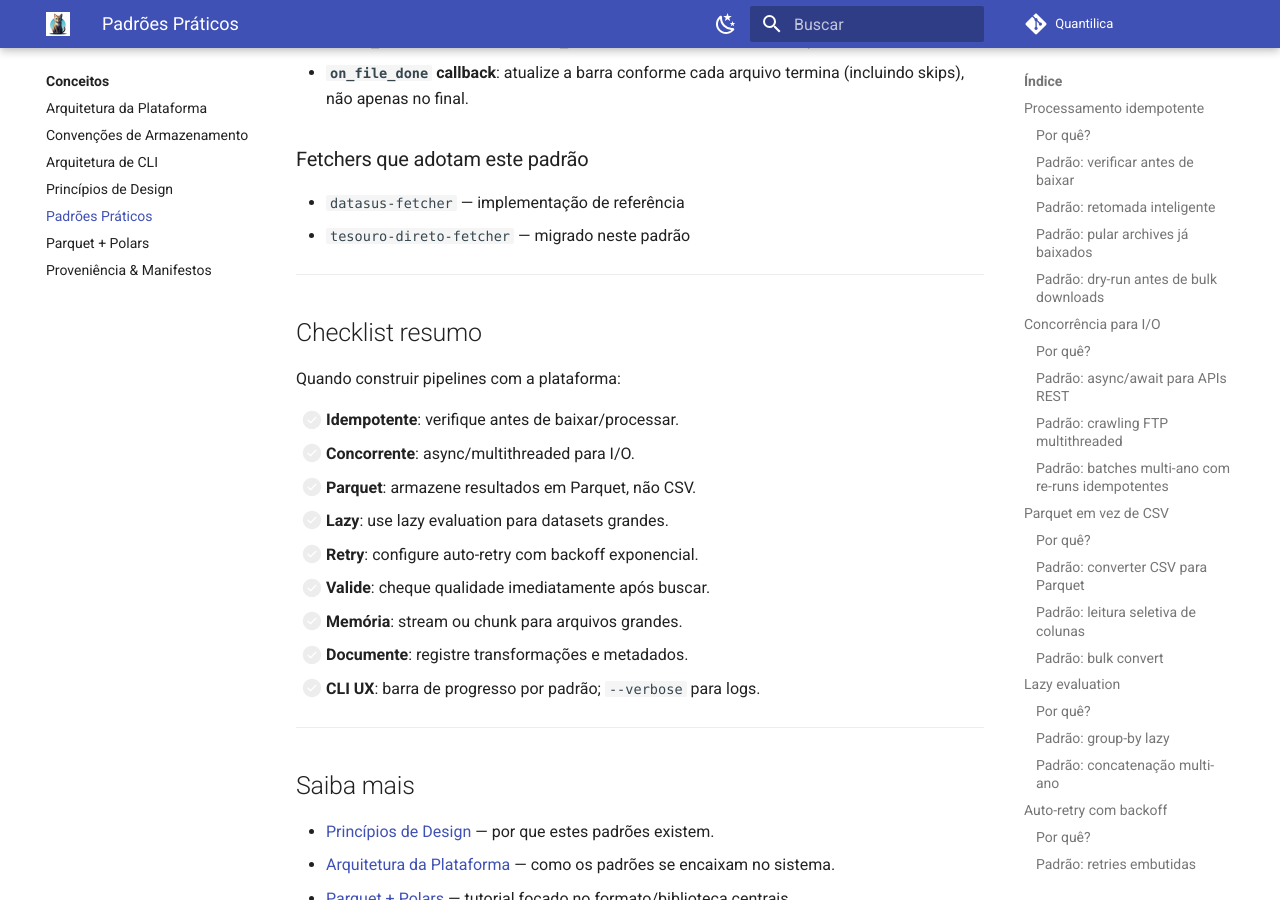
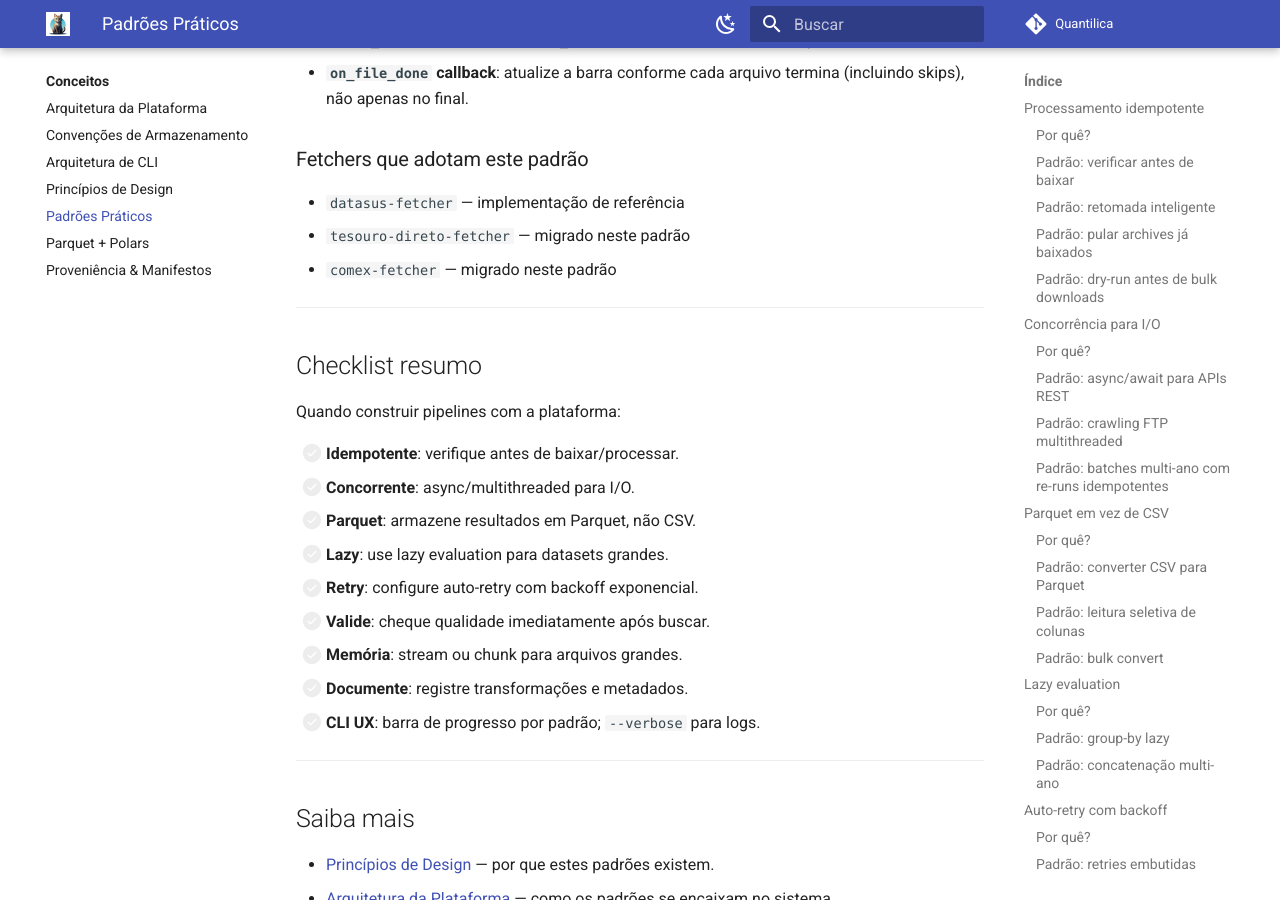
Before and after one commit to Quantilica/docs, an MkDocs documentation site: the page built from docs/concepts/padroes.md, in a window 1280 px wide and 900 px high, scrolled down 13237 px. Built offline with MkDocs 1.6.1 and Material for MkDocs 9.7.7, drawn with Linux system fonts in a browser that asks for light colours; some web fonts are replaced.

Commit message:
docs(padroes): add comex-fetcher to CLI UX pattern adopters list
Co-Authored-By: Claude Sonnet 4.6 <noreply@anthropic.com>

```diff
--- a/docs/concepts/padroes.md
+++ b/docs/concepts/padroes.md
@@ -593,6 +593,7 @@ def main():
 
 - `datasus-fetcher` — implementação de referência
 - `tesouro-direto-fetcher` — migrado neste padrão
+- `comex-fetcher` — migrado neste padrão
 
 ---
 
```
